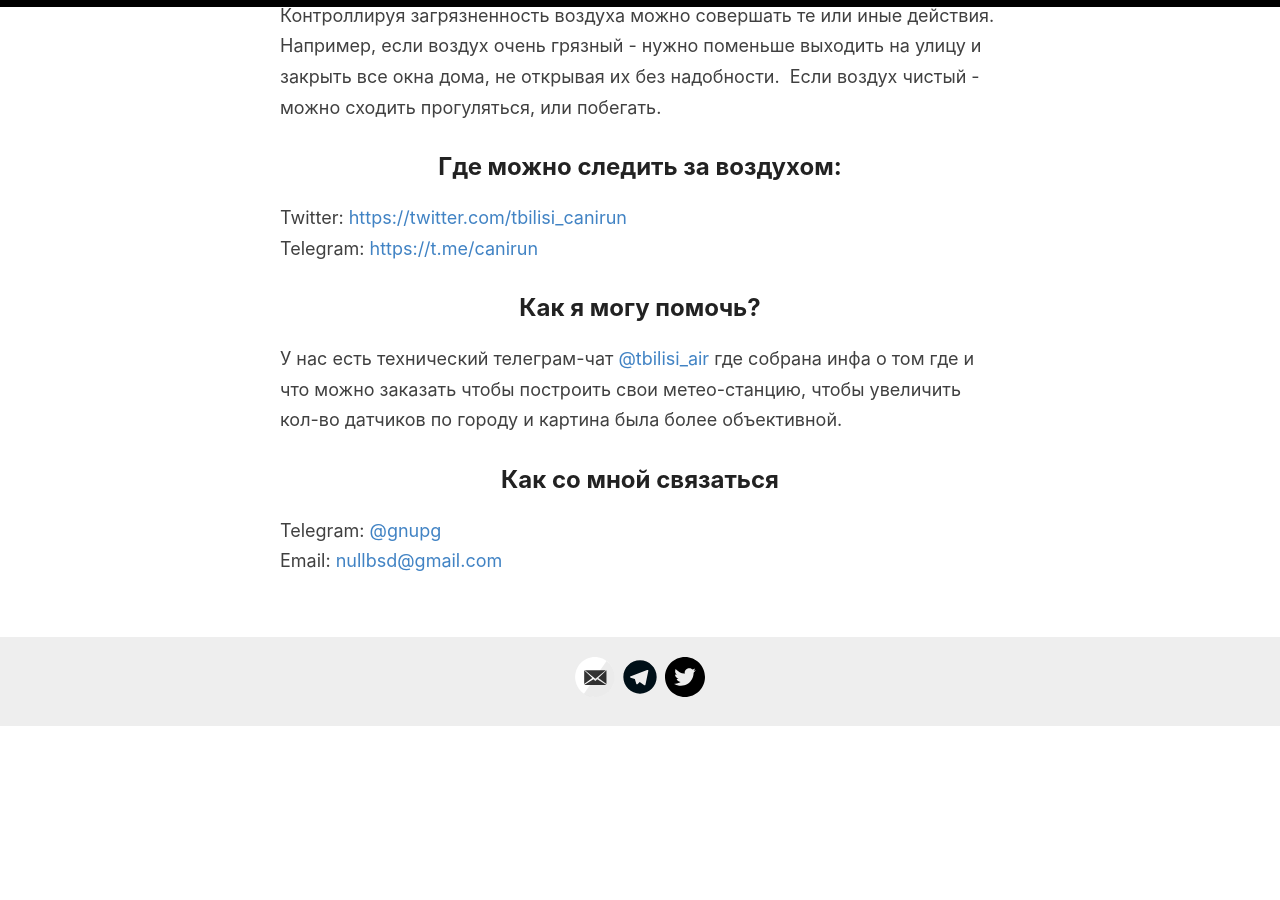
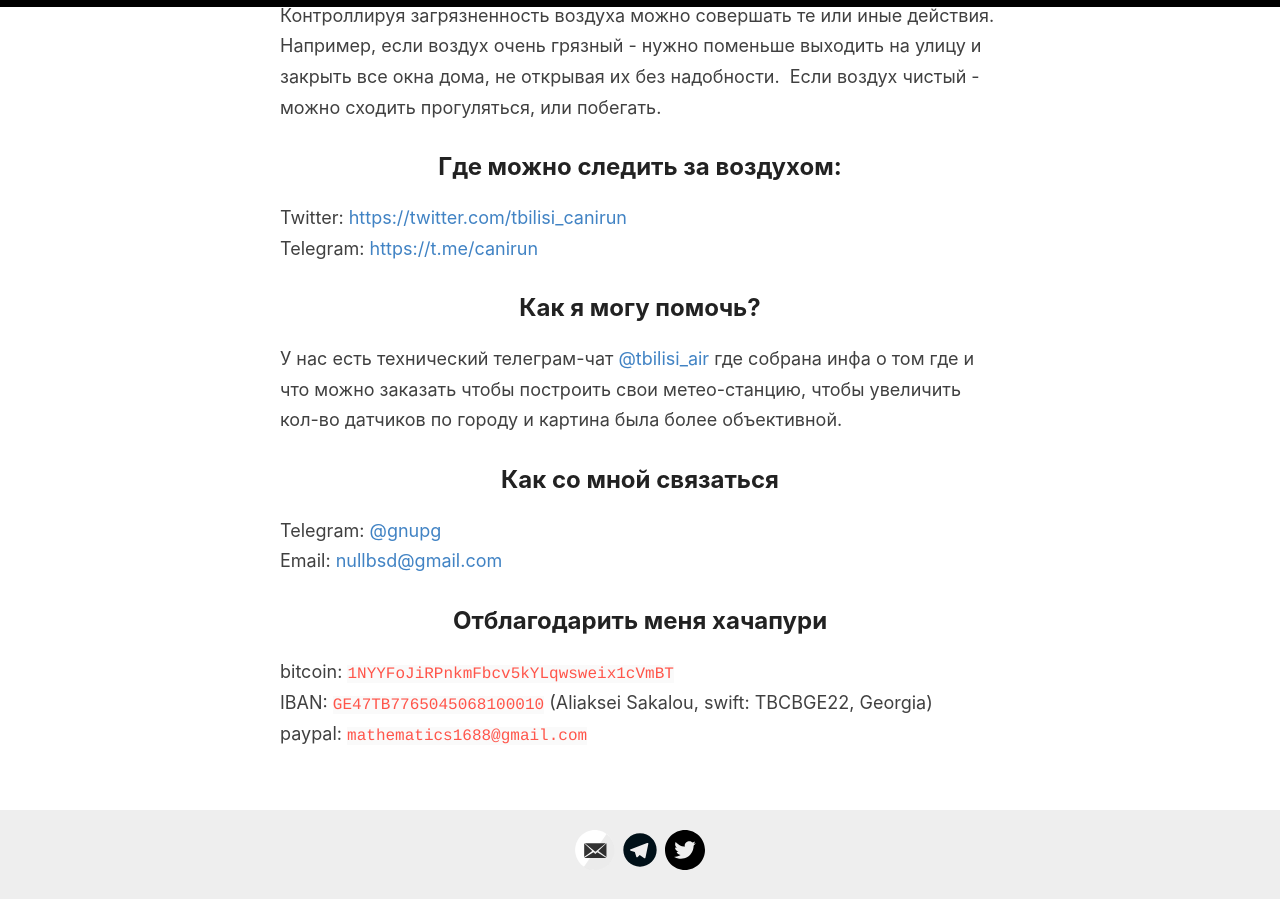
Before and after one commit to canirun/canirun.github.io, a Jekyll site: the page built from _pages/ru.md, in a window 1280 px wide and 900 px high, scrolled down 1272 px. Built offline with Jekyll 4.4.1, drawn with Linux system fonts in a browser that asks for light colours; before the commit the page ends 1998 px from its top, so only the background shows below that.

```diff
--- a/_pages/ru.md
+++ b/_pages/ru.md
@@ -44,3 +44,9 @@ Telegram: [https://t.me/canirun](https://t.me/canirun)
 
 Telegram: <a href="https://t.me/gnupg">@gnupg</a><br>
 Email: <a href="mailto:nullbsd@gmail.com">nullbsd@gmail.com</a>
+
+## Отблагодарить меня хачапури
+
+bitcoin: `1NYYFoJiRPnkmFbcv5kYLqwsweix1cVmBT`<br>
+IBAN: `GE47TB7765045068100010` (Aliaksei Sakalou, swift: TBCBGE22, Georgia)<br>
+paypal: `mathematics1688@gmail.com`<br>
```
Also changed, not shown: _pages/be.md (+6 -0 lines), _pages/ge.md (+6 -0 lines), index.md (+2 -6 lines).
